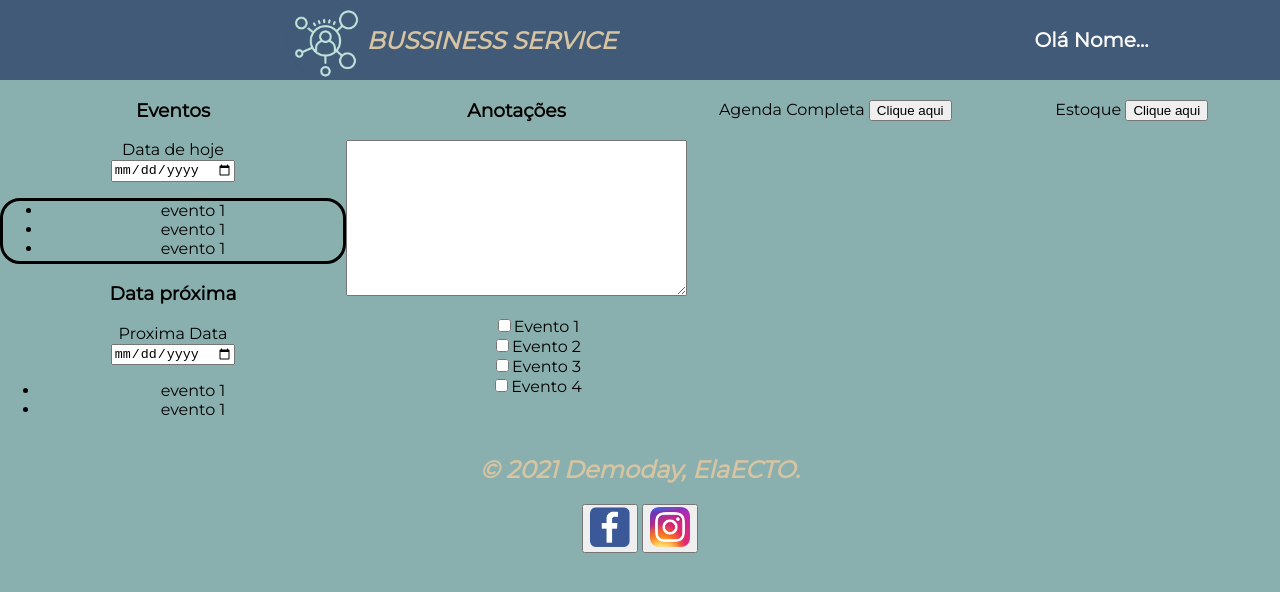
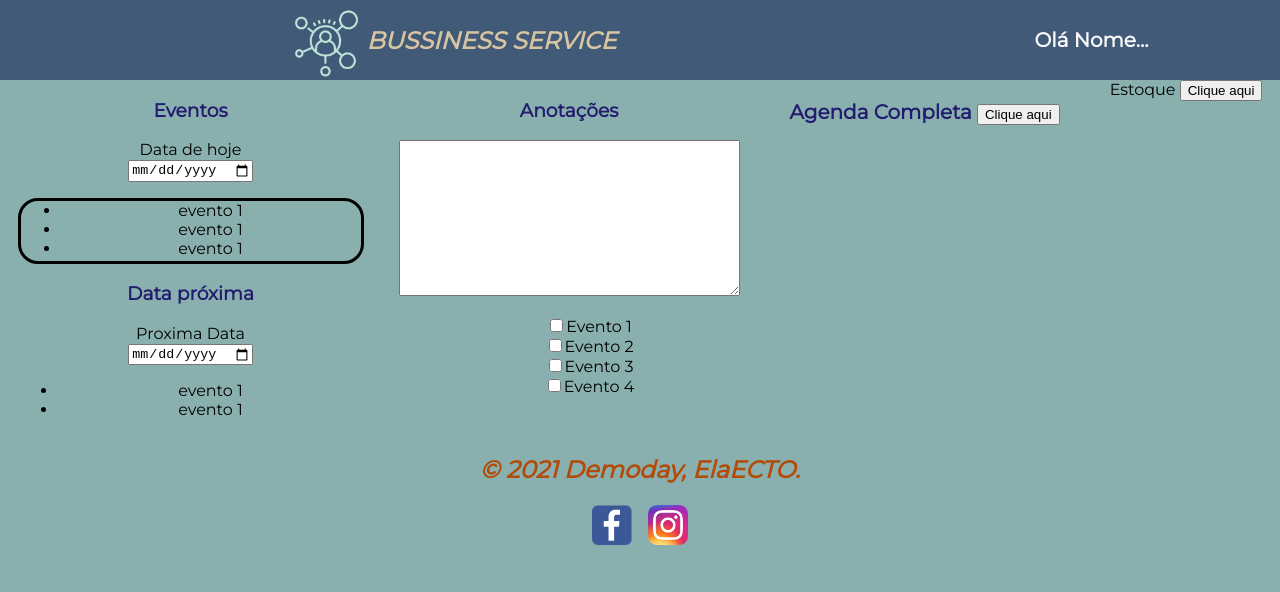
Before and after one commit to evelynmartins/Projeto-Ela-CTO, a plain HTML site: page logado.html in a window 1280 px wide. Drawn offline with Linux system fonts and the light colour scheme.

Commit message:
editar csslogado2

```diff
--- a/frontend/stylelogado.css
+++ b/frontend/stylelogado.css
@@ -3,17 +3,14 @@ body {
     font-family: 'Montserrat', sans-serif;
     margin: 0px
 }
+
 .navbar {
-
-    background-color:#415A77;
+    background-color: #415A77;
     display: flex;
     flex-direction: row;
     align-items: center;
-    justify-content:space-around;
-
-
+    justify-content: space-around;
 }
-
 
 #logonav {
     align-items: left;
@@ -28,48 +25,52 @@ body {
     height: 100%;
 }
 
-#logado{
-
+#logado {
     color: rgb(250, 250, 250);
-    font-size:20px;
-    font-weight:bolder;
-
+    font-size: 20px;
+    font-weight: bolder;
 }
 
 h1 {
     color: rgb(214, 196, 162);
     font-size: 80;
     font-style: italic;
-    font-weight:bolder;
+    font-weight: bolder;
 }
 
-.painelPrincipal{
-
+.painelPrincipal {
     display: flex;
     flex-direction: row;
     align-content: center;
     justify-content: space-around;
-    }
+}
 
-#eventosData{
+#eventosData {
+    border-style: solid;
+    border-radius: 20px;
+    width: 300px;
+    height: 60px;
+}
 
-        border-style: solid;
-        border-radius: 20px;
-        width:300px;
-        height: 60px;
+.agenda {
+    color: #231b6e;
+    font-weight: bolder;
+    font-size: 20px;
+    width: 300px;
+    height: 60px;
+    margin-top: 20px;
+}
 
-    }
-    .agenda{
-        color: black;
-        width:300px;
-        height: 60px;
-        margin-top: 20px;
+.rodape button {
+    background-color: #89B0AE;
+    border-color: rgb(58, 109, 153);
+    border-style: inherit;
+}
 
-    }
-    .estoque{
-        color: black;
-        width:300px;
-        height: 60px;
-        margin-top: 20px;
-    }
-© 2021 GitHub, Inc.
+h3 {
+    color: #231b6e;
+}
+
+.rodape h1 {
+    color: #B34A05;
+}
```
